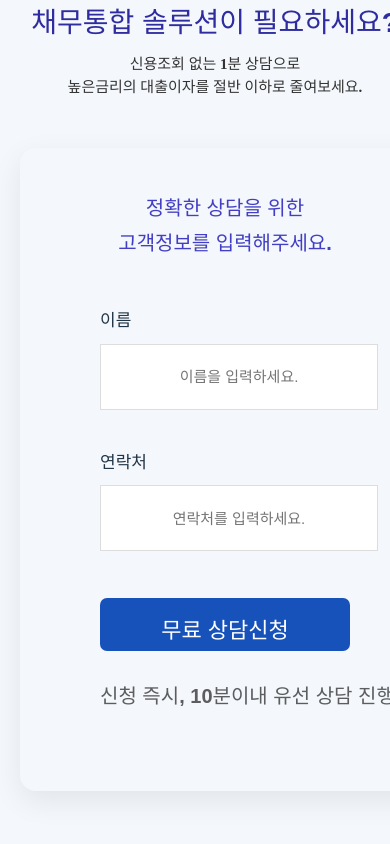
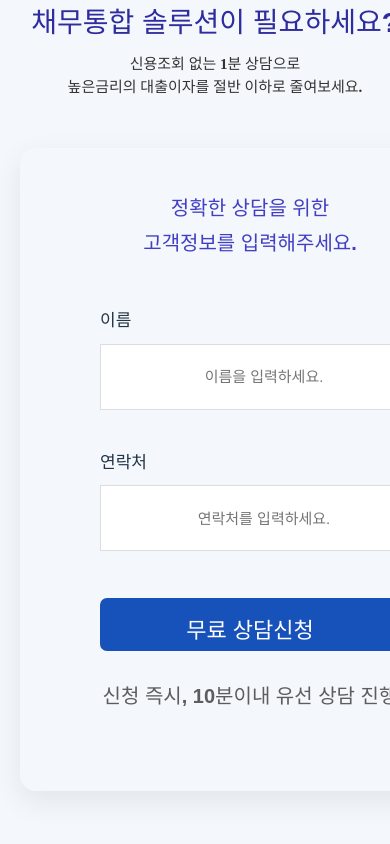
Before and after one commit to tara794600-bot/ziwon, a React (Vite) app: page / in a window 390 px wide. Shown: the part 3162-4006 px from the top of the page. Built offline with nearby package versions, Linux system fonts and the light colour scheme.

Commit message:
Update App.css

```diff
--- a/src/App.css
+++ b/src/App.css
@@ -846,7 +846,7 @@ padding-top: 25px;
   .박스 {
     padding: 24px;
     margin: 0 16px;
-    width: 250px;
+    width: 90%;
   }
 
   .박스 h2 {
```
